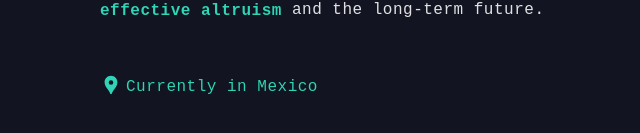
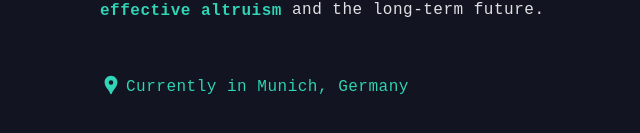
Before and after one commit to dominicva/dev-blog, a Next.js app: page / in a window 1280 px wide. Shown: the part 329-462 px from the top of the page, without its empty margins (284-924 px from the left). Built offline with nearby package versions, Linux system fonts and the light colour scheme; a web font is replaced by a local one.

Commit message:
chore: update location

```diff
--- a/components/intro.jsx
+++ b/components/intro.jsx
@@ -3,7 +3,7 @@ import { MdLocationPin } from 'react-icons/md';
 const firstName = 'Dom';
 const lastName = 'van Almsick';
 const fullName = `${firstName} ${lastName}`;
-const currentLocation = 'Mexico';
+const currentLocation = 'Munich, Germany';
 
 const Intro = () => {
   return (
@@ -17,7 +17,7 @@ const Intro = () => {
           <a
             className="text-link"
             href="https://www.effectivealtruism.org/"
-            target="_blank"
+            target="_blank noopener noreferrer"
           >
             <b>effective altruism</b>
           </a>{' '}
@@ -25,7 +25,7 @@ const Intro = () => {
         </p>
         <div>
           <a
-            href="https://www.google.com/maps/place/Quintana+Roo/"
+            href="https://goo.gl/maps/VyuXURq8352uJAew8"
             target="_blank noopener noreferrer"
             className="text-link"
             style={{ display: 'inline-flex', gap: '4px' }}
--- a/components/nav.jsx
+++ b/components/nav.jsx
@@ -35,10 +35,6 @@ const Nav = () => {
         </ul>
       </nav>
       <style jsx>{`
-        #logo {
-          margin-left: -6px;
-        }
-
         nav {
           display: flex;
           justify-content: space-between;
```
